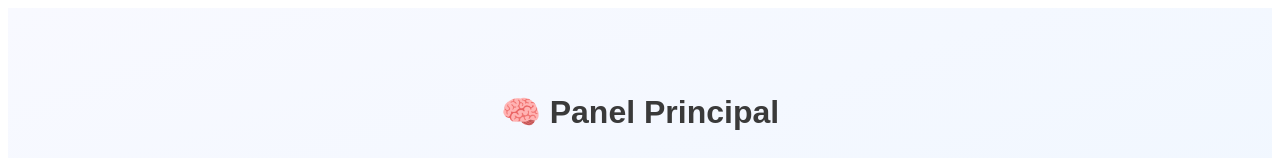
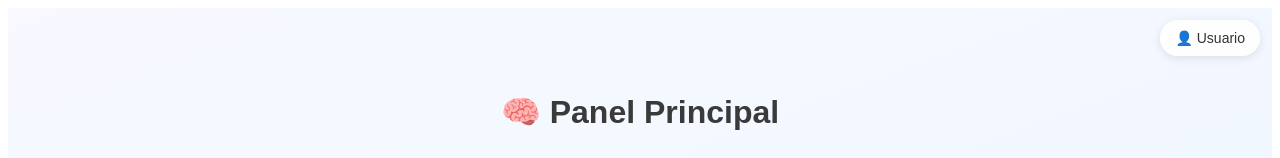
Before and after one commit to zquintero246/Cognia, a React (Create React App) app in the folder neuro-link/: page /dashboard in a window 1280 px wide. Shown: the top 158 px of the page. Built offline with nearby package versions, Linux system fonts and the light colour scheme.

Commit message:
persistencia

```diff
--- /dev/null
+++ b/neuro-link/src/context/AuthContext.jsx
@@ -0,0 +1,52 @@
+import React, { createContext, useState, useContext, useEffect } from 'react';
+
+const AuthContext = createContext();
+
+export const useAuth = () => {
+  const context = useContext(AuthContext);
+  if (!context) {
+    throw new Error('useAuth debe ser usado dentro de un AuthProvider');
+  }
+  return context;
+};
+
+export const AuthProvider = ({ children }) => {
+  const [user, setUser] = useState(null);
+  const [loading, setLoading] = useState(true);
+
+  useEffect(() => {
+    const savedUser = localStorage.getItem('currentUser');
+    if (savedUser) {
+      setUser(JSON.parse(savedUser));
+    }
+    setLoading(false);
+  }, []);
+
+  const login = (userData) => {
+    setUser(userData);
+    localStorage.setItem('currentUser', JSON.stringify(userData));
+  };
+
+  const logout = () => {
+    setUser(null);
+    localStorage.removeItem('currentUser');
+  };
+
+  const isAuthenticated = () => {
+    return user !== null;
+  };
+
+  const value = {
+    user,
+    login,
+    logout,
+    isAuthenticated,
+    loading
+  };
+
+  return (
+    <AuthContext.Provider value={value}>
+      {children}
+    </AuthContext.Provider>
+  );
+};
--- a/neuro-link/src/index.js
+++ b/neuro-link/src/index.js
@@ -3,18 +3,18 @@ import ReactDOM from 'react-dom/client';
 import './index.css';
 import App from './App';
 import reportWebVitals from './reportWebVitals';
-import {UserProvider} from "./context/UserContext";
+import { UserProvider } from "./context/UserContext";
+import { AuthProvider } from "./context/AuthContext"; // ★ AGREGAR AuthProvider
 
 const root = ReactDOM.createRoot(document.getElementById('root'));
 root.render(
   <React.StrictMode>
-     <UserProvider>
-      <App />
-    </UserProvider>
+    <AuthProvider> {/* ★ AuthProvider AFUERA */}
+      <UserProvider> {/* ★ UserProvider ADENTRO */}
+        <App />
+      </UserProvider>
+    </AuthProvider>
   </React.StrictMode>
 );
 
-// If you want to start measuring performance in your app, pass a function
-// to log results (for example: reportWebVitals(console.log))
-// or send to an analytics endpoint. Learn more: https://bit.ly/CRA-vitals
 reportWebVitals();
--- a/neuro-link/src/modules/Dashboard/Dashboard.jsx
+++ b/neuro-link/src/modules/Dashboard/Dashboard.jsx
@@ -1,11 +1,29 @@
 import { useNavigate } from "react-router-dom";
+import { useAuth } from "../../context/AuthContext"; // ★ IMPORTAR
 import "./Dashboard.css";
 
 export default function Dashboard() {
   const navigate = useNavigate();
+  const { user } = useAuth(); // ★ OBTENER USUARIO
 
   return (
     <div className="dashboard-container">
+      {/* ★ NOMBRE DEL USUARIO ARRIBA A LA DERECHA */}
+      <div style={{
+        position: 'absolute',
+        top: '20px',
+        right: '20px',
+        backgroundColor: 'rgba(255, 255, 255, 0.9)',
+        padding: '10px 15px',
+        borderRadius: '20px',
+        boxShadow: '0 2px 10px rgba(0,0,0,0.1)',
+        fontSize: '14px',
+        fontWeight: '500',
+        color: '#333'
+      }}>
+        👤 {user?.name || 'Usuario'}
+      </div>
+
       <h1 className="dashboard-title">🧠 Panel Principal</h1>
       <p className="dashboard-subtitle">
         Selecciona un módulo para comenzar
--- a/neuro-link/src/modules/Login/Login.jsx
+++ b/neuro-link/src/modules/Login/Login.jsx
@@ -1,10 +1,12 @@
 import React, { useState } from "react";
 import "./Login.css";
 import { useNavigate } from "react-router-dom";
+import { useAuth } from "../../context/AuthContext";
 
 export default function Login({ onLogin }) {
   const navigate = useNavigate();
-  const [username, setUsername] = useState(""); // ★ CAMBIADO de usuario a username
+  const { login } = useAuth(); // ★ LLAMADA DIRECTA, SIN CONDICIONALES
+  const [username, setUsername] = useState("");
   const [password, setPassword] = useState("");
   const [error, setError] = useState("");
 
@@ -12,17 +14,16 @@ export default function Login({ onLogin }) {
     e.preventDefault();
 
     try {
-      // CONSULTAR USUARIOS DESDE LA BASE DE DATOS
       const response = await fetch('http://localhost:3001/api/users');
       const users = await response.json();
 
-      // ★ BUSCAR USUARIO QUE COINCIDA CON USERNAME Y CONTRASEÑA
       const userFound = users.find(user =>
         user.username === username && user.password === password
       );
 
       if (userFound) {
-        navigate("/Dashboard");
+        login(userFound);
+        navigate("/dashboard");
       } else {
         setError("❌ Usuario o contraseña incorrectos");
       }
@@ -43,7 +44,7 @@ export default function Login({ onLogin }) {
         <form onSubmit={handleSubmit} className="login-form">
           <input
             type="text"
-            placeholder="Username" // ★ CAMBIADO placeholder
+            placeholder="Username"
             value={username}
             onChange={(e) => setUsername(e.target.value)}
             required
```
Also changed, not shown: neuro-link/src/App.jsx (line endings or trailing spaces).
